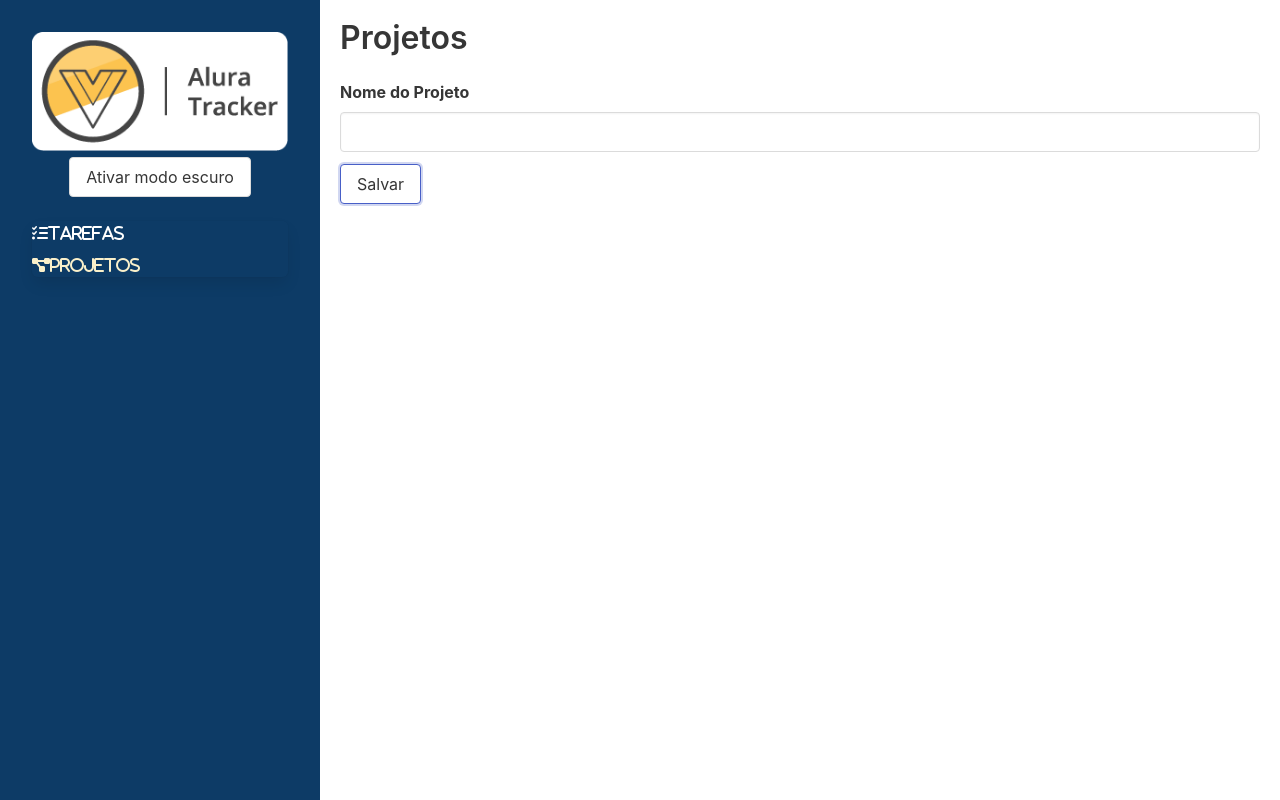
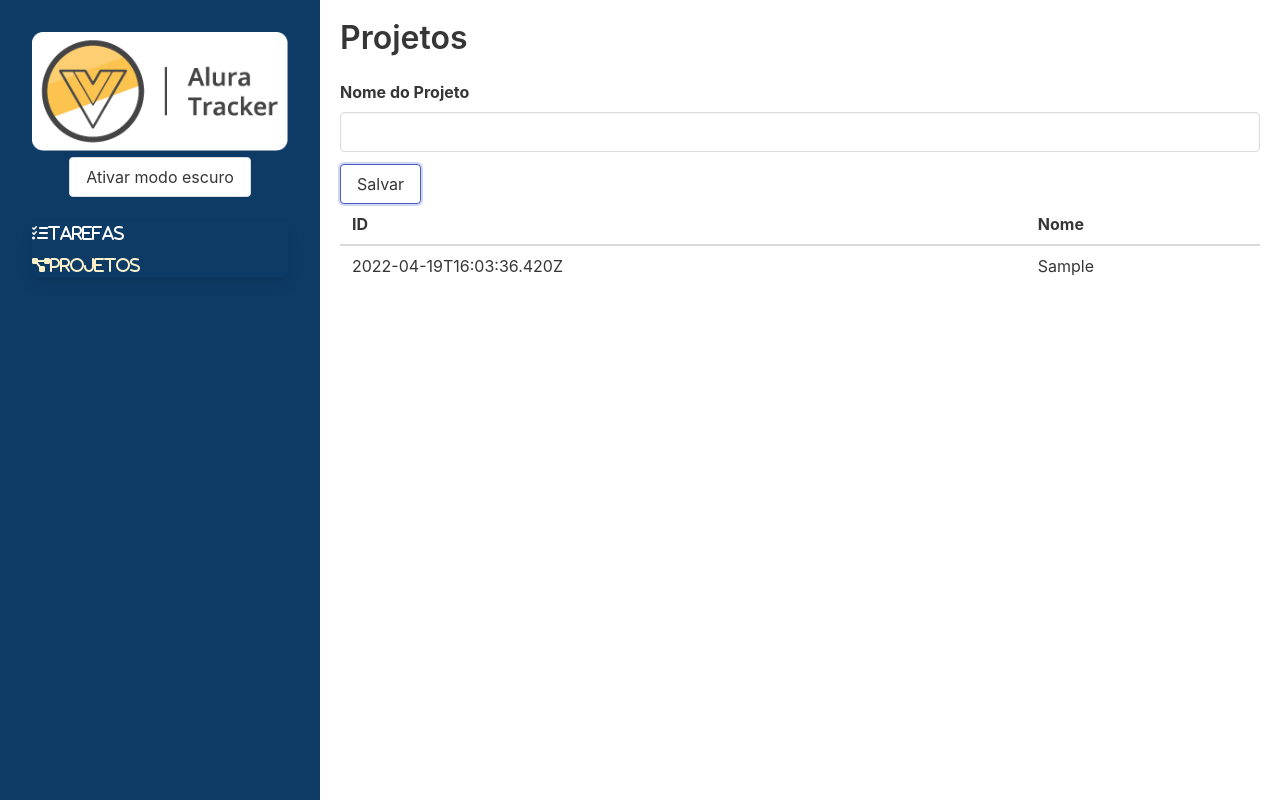
Before and after one commit to pinheiroduda/alura-tracker, a Vue app: page /#/projetos in a window 1280 px wide. Both pictures are taken after typing "Sample" into the empty fields and a click on the button "Salvar". Built offline with nearby package versions, Linux system fonts and the light colour scheme.

Commit message:
feat: creates table to display created projects

```diff
--- a/src/views/Projetos.vue
+++ b/src/views/Projetos.vue
@@ -15,6 +15,20 @@
         <button type="submit" class="button">Salvar</button>
       </div>
     </form>
+    <table class="table is-fullwidth">
+      <thead>
+        <tr>
+          <th>ID</th>
+          <th>Nome</th>
+        </tr>
+      </thead>
+      <tbody>
+        <tr v-for="projeto in projetos" :key="projeto.id">
+          <td>{{ projeto.id }}</td>
+          <td>{{ projeto.nome }}</td>
+        </tr>
+      </tbody>
+    </table>
   </section>
 </template>
 
```
